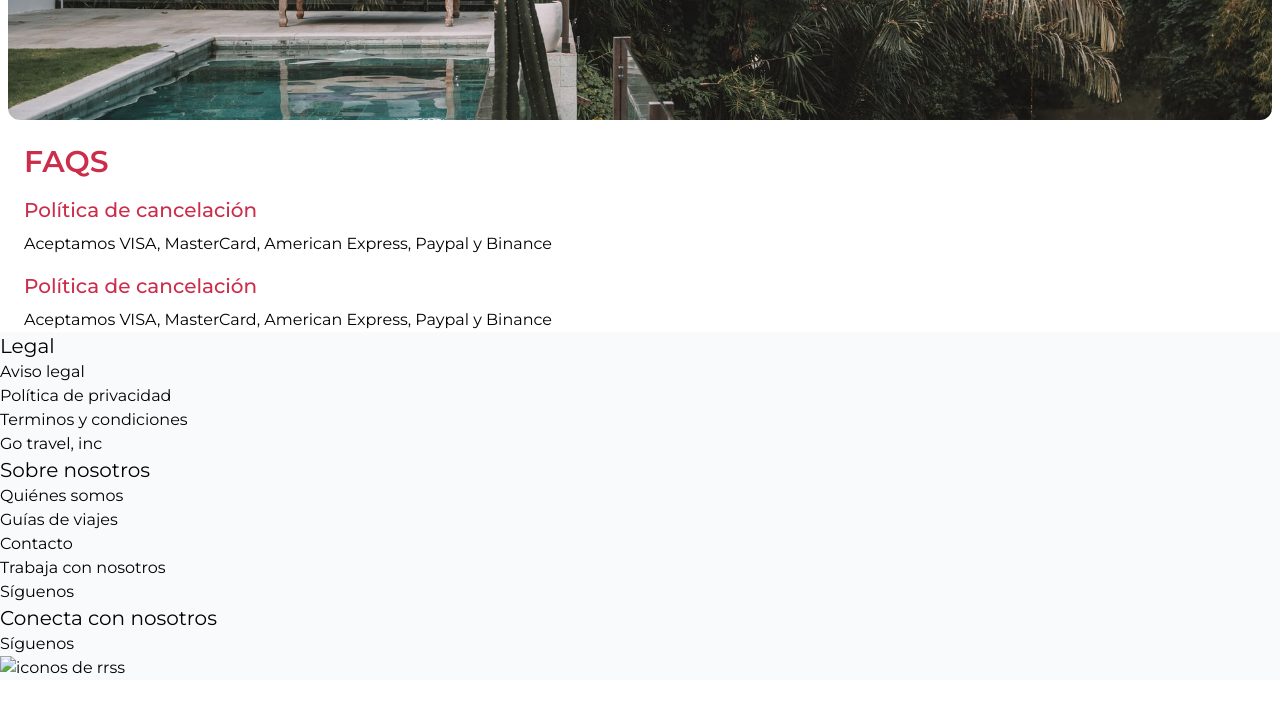
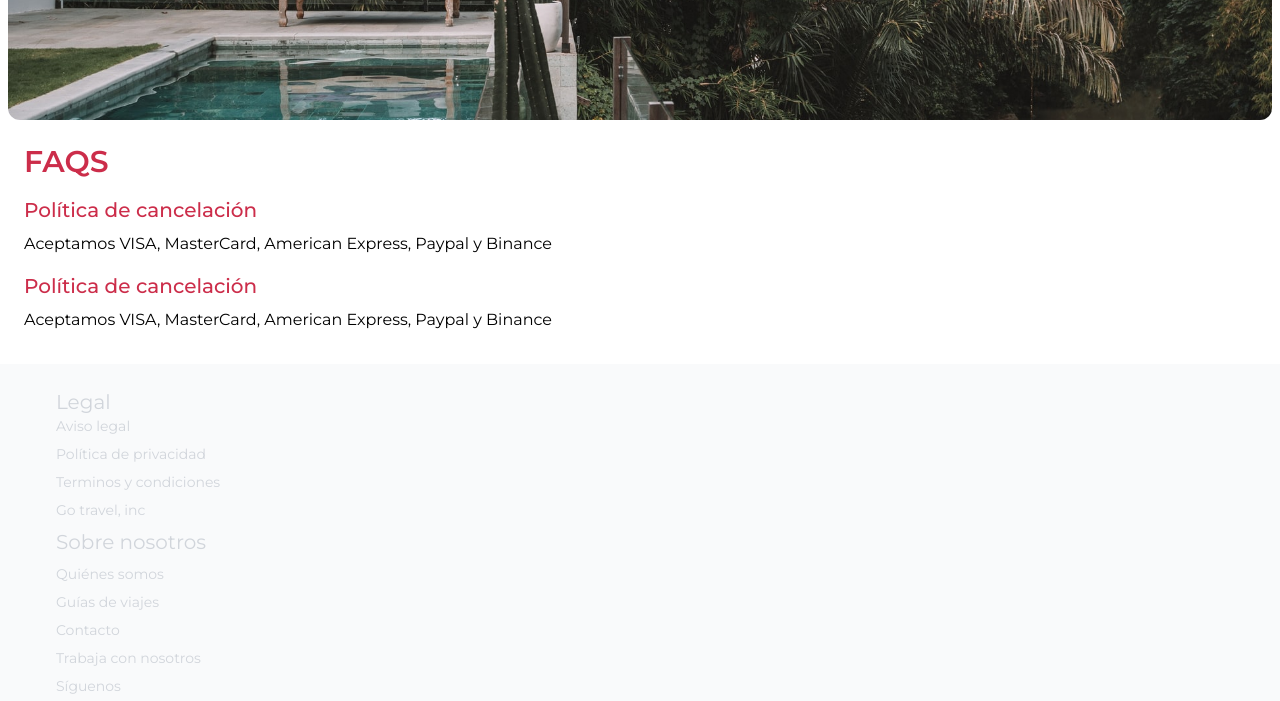
Before and after one commit to Azfe/landingpage_gotravel, a website: page public/index.html in a window 1280 px wide. Shown: the part 2268-2969 px from the top of the page. Before the commit the page ends 2948 px from the top, so only its background shows below. Drawn offline with Linux system fonts and the light colour scheme.

Commit message:
Added svg. Footer modified

```diff
--- a/public/index.html
+++ b/public/index.html
@@ -11,9 +11,10 @@
     <title>Go Travel</title>
 </head>
 <body class="font-Montserrat">
+    <!--Navbar-->
     <nav></nav>
-    <div id="tabbar"></div>
     <section class="w-full h-auto">
+        <!--Home-->
         <div id="home">
             <div class="w-full h-3/4">
                 <div class="w-full h-full flex flex-col absolute space-y-96 py-4 items-center">
@@ -30,6 +31,7 @@
                 </div>
             </div>
         </div>
+        <!--our_recomendations-->
         <div class="p-6" id="our_recomendations">
             <h2 class="text-3xl font-semibold text-primary">Recomendaciones</h2>
             <div class="w-auto h-72 items-center mt-6 overflow-x-auto overscroll-x-contain flex space-x-4 lg:space-x-6 overflow-y-hidden">
@@ -77,6 +79,7 @@
                 </div>
             </div>
         </div>
+        <!--trending_stays-->
         <div class="px-2 w-full h-auto" id="trending_stays">
             <h2 class="text-3xl text-primary font-semibold pb-6 mt-6">Alojamientos</h2>
             <div class="w-full h-full flex flex-col space-y-6 items-center justify-center">
@@ -98,6 +101,7 @@
                 </div>
             </div>
         </div>
+        <!--FAQs-->
         <div class="w-full h-auto" id="faqs">
             <div class="w-full h-full px-6 flex flex-col space-y-4">
                 <h3 class="text-3xl text-primary font-semibold mt-6">FAQS</h3>
@@ -112,23 +116,33 @@
             </div>
         </div>
     </section>
-    <footer class="w-full h-auto bg-gray-50">
-        <h4 class="text-xl">Legal</h4>
-        <p class="text-md">Aviso legal</p>
-        <p class="text-md">Política de privacidad</p>
-        <p class="text-md">Terminos y condiciones</p>
-        <p class="text-md">Go travel, inc</p>
-        <h4 class="text-xl">Sobre nosotros</h4>
-        <p class="text-md">Quiénes somos</p>
-        <p class="text-md">Guías de viajes</p>
-        <p class="text-md">Contacto</p>
-        <p class="text-md">Trabaja con nosotros</p>
-        <p class="text-md">Síguenos</p>
-
-        <h4 class="text-xl">Conecta con nosotros</h4>
-        <p class="text-md">Síguenos</p>
-        <img src="" alt="iconos de rrss">
-
+    <!--Footer-->
+    <footer class="w-full h-auto bg-gray-50 p-6 mt-8  space-y-2 lg:px-14">
+        <h4 class="text-xl text-gray-300">Legal</h4>
+        <a href="#"><p class="text-sm text-gray-300">Aviso legal</p></a>
+        <p class="text-sm text-gray-300">Política de privacidad</p>
+        <p class="text-sm text-gray-300">Terminos y condiciones</p>
+        <p class="text-sm text-gray-300">Go travel, inc</p>
+        <h4 class="text-xl text-gray-300">Sobre nosotros</h4>
+        <p class="text-sm text-gray-300">Quiénes somos</p>
+        <p class="text-sm text-gray-300">Guías de viajes</p>
+        <p class="text-sm text-gray-300">Contacto</p>
+        <p class="text-sm text-gray-300">Trabaja con nosotros</p>
+        <p class="text-sm text-gray-300">Síguenos</p>
+        <h4 class="text-xl text-gray-300">Conecta con nosotros</h4>
+        <div class="w-full h-full flex flex-row space-x-2 items-center">
+            <a href="#"><img src="../src/assets/svg/twitter.svg" alt="twitter"></a>
+            <a href="#"><img src="../src/assets/svg/instagram.svg" alt="instagram"></a>
+        </div>
     </footer>
+    <!--Tabbar-->
+    <div class="w-full h-16 bg-white fixed left-0 bottom-0 shadow-md flex space-x-8 items-center justify-center lg:hidden" id="tabbar">
+        <a href="#">
+            <svg width="32" height="31" viewBox="0 0 32 31" fill="none" xmlns="http://www.w3.org/2000/svg">
+                <path d="M17.0159 3.03837C16.7669 2.75451 16.4034 2.58866 16.0189 2.58338C15.6344 2.57811 15.2662 2.73393 15.009 3.01084L3.00896 15.9275C2.65672 16.3067 2.5678 16.8511 2.78202 17.3171C2.99624 17.7831 3.47347 18.0833 4.00002 18.0833H6.66669V25.8333C6.66669 26.5466 7.26364 27.1249 8.00002 27.1249H13.3334V20.6666H18.6667V27.1249H24C24.7364 27.1249 25.3334 26.5466 25.3334 25.8333V18.0833H27.3334C27.8531 18.0833 28.3254 17.7907 28.5436 17.3337C28.7617 16.8768 28.6859 16.3387 28.3493 15.955L17.0159 3.03837Z" fill="#F2F2F2"/>
+            </svg>
+        </a>
+        <a href="#"></a>
+    </div>
 </body>
 </html>
```
Also changed, not shown: public/css/tailwind.css, src/assets/svg/heart.svg (added), src/assets/svg/home.svg (added), src/assets/svg/instagram.svg (added), src/assets/svg/search.svg (added), src/assets/svg/twitter.svg (added), src/assets/svg/user.svg (added).
